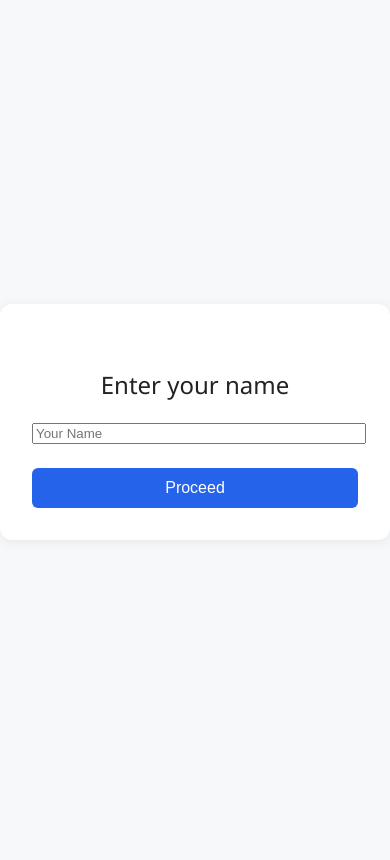
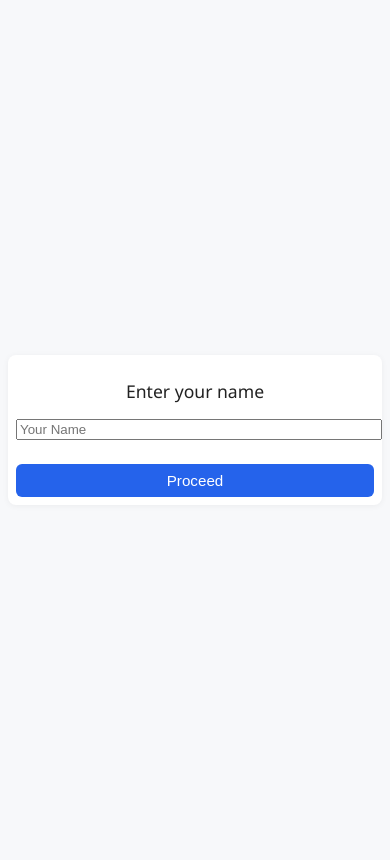
Before and after one commit to KirillTsyganov/custom_cpi_household_basket, a Flask app: page / in a window 390 px wide. Before the commit the page ends 508 px from the top, so only its background shows below. Run offline with Flask 3, Linux system fonts and the light colour scheme.

Commit message:
updated css to be mobile friendly, although not sure if it worked

```diff
--- a/app/static/styles.css
+++ b/app/static/styles.css
@@ -228,3 +228,46 @@ a:hover {
         padding: 0.6rem;
     }
 }
+
+@media (max-width: 500px) {
+    body {
+        padding: 0.5rem;
+        font-size: 0.95rem;
+    }
+    form, .inflation-result, .filled-categories, ul {
+        max-width: 100vw;
+        padding: 0.5rem;
+        margin: 1rem auto;
+        border-radius: 8px;
+        box-shadow: 0 1px 6px rgba(0,0,0,0.05);
+    }
+    .categories-table, .inflation-table {
+        font-size: 0.85rem;
+        border-radius: 8px;
+        box-shadow: 0 1px 6px rgba(0,0,0,0.05);
+    }
+    .example-btn, input[type="submit"] {
+        font-size: 0.95rem;
+        padding: 0.5rem;
+    }
+    .filled-categories {
+        flex-direction: column;
+        align-items: stretch;
+        padding: 0.5rem;
+    }
+    .filled-categories ul {
+        gap: 0.7rem;
+        padding: 0;
+    }
+    .filled-categories li {
+        padding: 0.7rem 0.7rem 0.4rem 0.7rem;
+        font-size: 0.97rem;
+    }
+    .inflation-result .rate {
+        font-size: 1.5rem;
+    }
+    h2, h3 {
+        margin-top: 1rem;
+        font-size: 1.1rem;
+    }
+}
```
